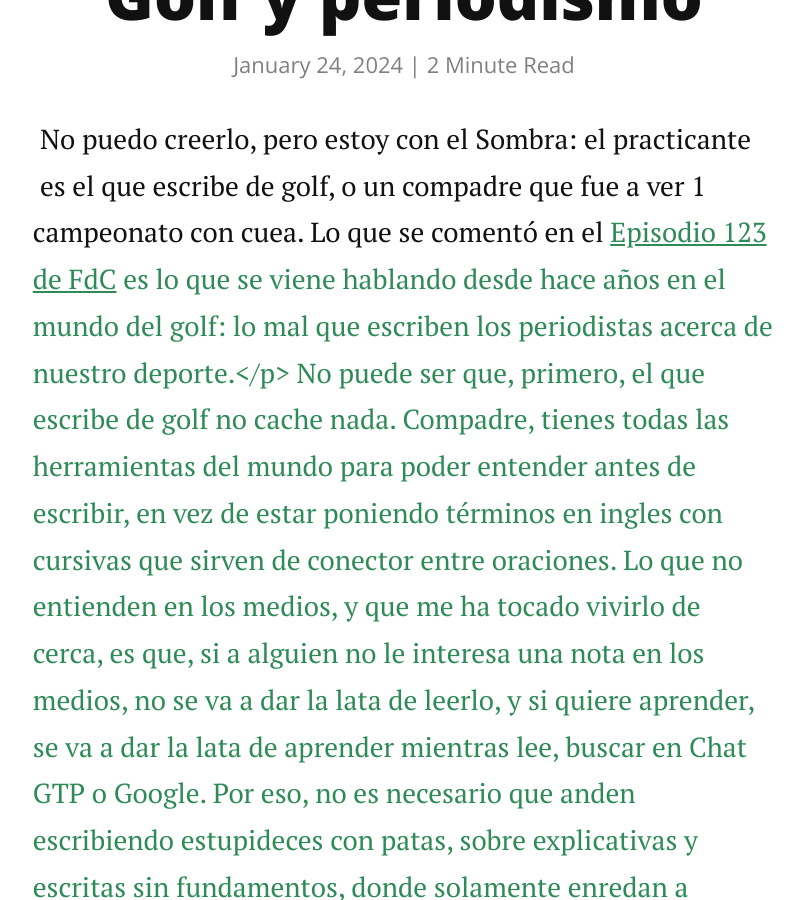
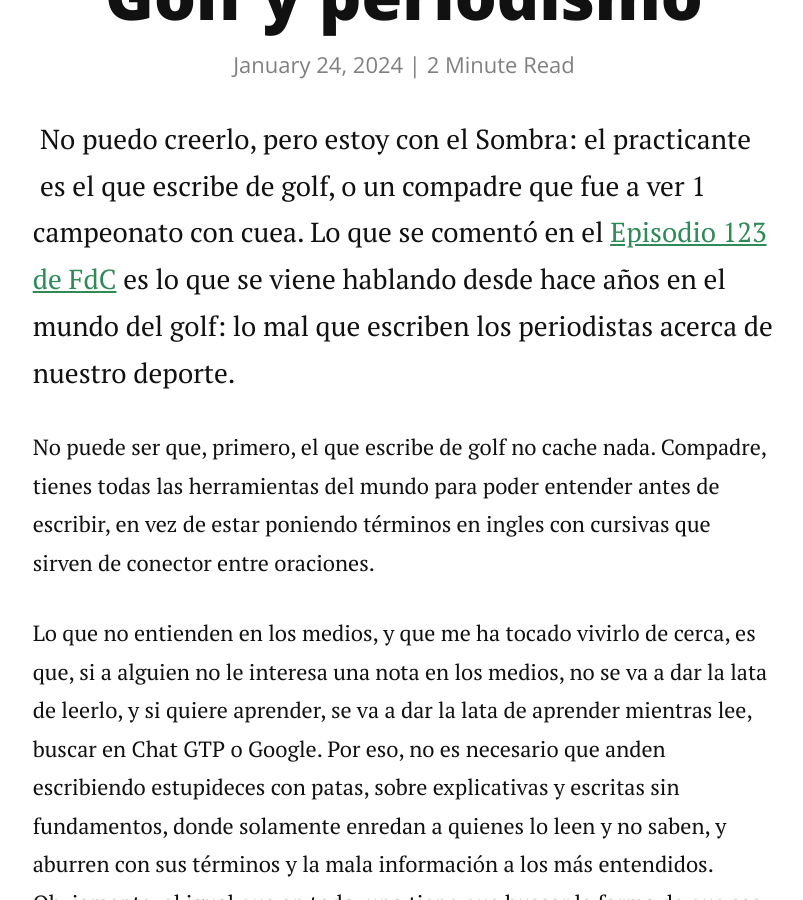
Before and after one commit to fdcgolf/fdcgolf.github.io, a Jekyll site: the page built from _posts/2024-01-24-periodismo.markdown, in a window 1280 px wide and 900 px high, scrolled down 522 px. Shown: the whole window, without its empty margins (236-1039 px from the left). Built offline with Jekyll 4.4.1, drawn with Linux system fonts in a browser that asks for light colours; nearby versions of some CDN libraries; comment, search, counter and statistics services are not loaded; some of the changed text lies outside the part shown.

Commit message:
Update 2024-01-24-periodismo.markdown

```diff
--- a/_posts/2024-01-24-periodismo.markdown
+++ b/_posts/2024-01-24-periodismo.markdown
@@ -4,7 +4,7 @@ title:  "Golf y periodismo"
 date:   2024-01-24
 ---
 
-<p class="intro"><span class="dropcap"></span> No puedo creerlo, pero estoy con el Sombra: el practicante es el que escribe de golf, o un compadre que fue a ver 1 campeonato con cuea. Lo que se comentó en el <a href="https://open.spotify.com/show/6cELMdgJghQYPDvEi7qXOj?si=2f3aa2e0f46f4209">Episodio 123 de FdC<a/> es lo que se viene hablando desde hace años en el mundo del golf: lo mal que escriben los periodistas acerca de nuestro deporte.</p>
+<p class="intro"><span class="dropcap"></span> No puedo creerlo, pero estoy con el Sombra: el practicante es el que escribe de golf, o un compadre que fue a ver 1 campeonato con cuea. Lo que se comentó en el <a href="https://open.spotify.com/show/6cELMdgJghQYPDvEi7qXOj?si=2f3aa2e0f46f4209">Episodio 123 de FdC</a> es lo que se viene hablando desde hace años en el mundo del golf: lo mal que escriben los periodistas acerca de nuestro deporte.</p>
 
 No puede ser que, primero, el que escribe de golf no cache nada. Compadre, tienes todas las herramientas del mundo para poder entender antes de escribir, en vez de estar poniendo términos en ingles con cursivas que sirven de conector entre oraciones.
 
@@ -14,7 +14,7 @@ No les pedimos que escriban como si fuera Golf Digest (que a mis colegas periodi
 
 Me ha tocado vivir alrededor del golf, pasar tardes universitarias en la casilla de palos, conversando, descansando y hasta estudiando rodeados de caddies, a quienes considero como hermanos, y durante años me han dicho: “Yapos Memes, ponte a escribir de golf y sácate a los weones que están en los medios, que no cachan nada.”
 
-Esto es insostenible, deberían poner a Don Menac a escribir en Emol o LT y les aseguro que sacan más adelante, especialmente cuando tenemos a dos chilenos en la liga revolucionada y el deporte está creciendo semana a semana. Es verdad que hay que estar escribiendo ahí, donde te puede o leer un compadre o un millón, pero yapo LT, pónganse las pilas, si nos quieren <a href="https://www.latercera.com/el-deportivo/noticia/el-millonario-premio-que-se-embolso-joaquin-niemann-tras-su-gran-actuacion-en-el-dubai-desert-classic/Z2U5267PMZBYVOO6WGUDCWFXEM/">hablar de montos<a/>, que al menos lo pongan en la nota, para tener la oportunidad de ponernos celosos del Joaco.
+Esto es insostenible, deberían poner a Don Menac a escribir en Emol o LT y les aseguro que sacan más adelante, especialmente cuando tenemos a dos chilenos en la liga revolucionada y el deporte está creciendo semana a semana. Es verdad que hay que estar escribiendo ahí, donde te puede o leer un compadre o un millón, pero yapo LT, pónganse las pilas, si nos quieren <a href="https://www.latercera.com/el-deportivo/noticia/el-millonario-premio-que-se-embolso-joaquin-niemann-tras-su-gran-actuacion-en-el-dubai-desert-classic/Z2U5267PMZBYVOO6WGUDCWFXEM/">hablar de montos</a>, que al menos lo pongan en la nota, para tener la oportunidad de ponernos celosos del Joaco.
 
 Yapo universidades, si quieren ofrecer periodismo deportivo, explíquenle a la gente y súmense al deporte, ya que no somos solo fútbol.
 
```
